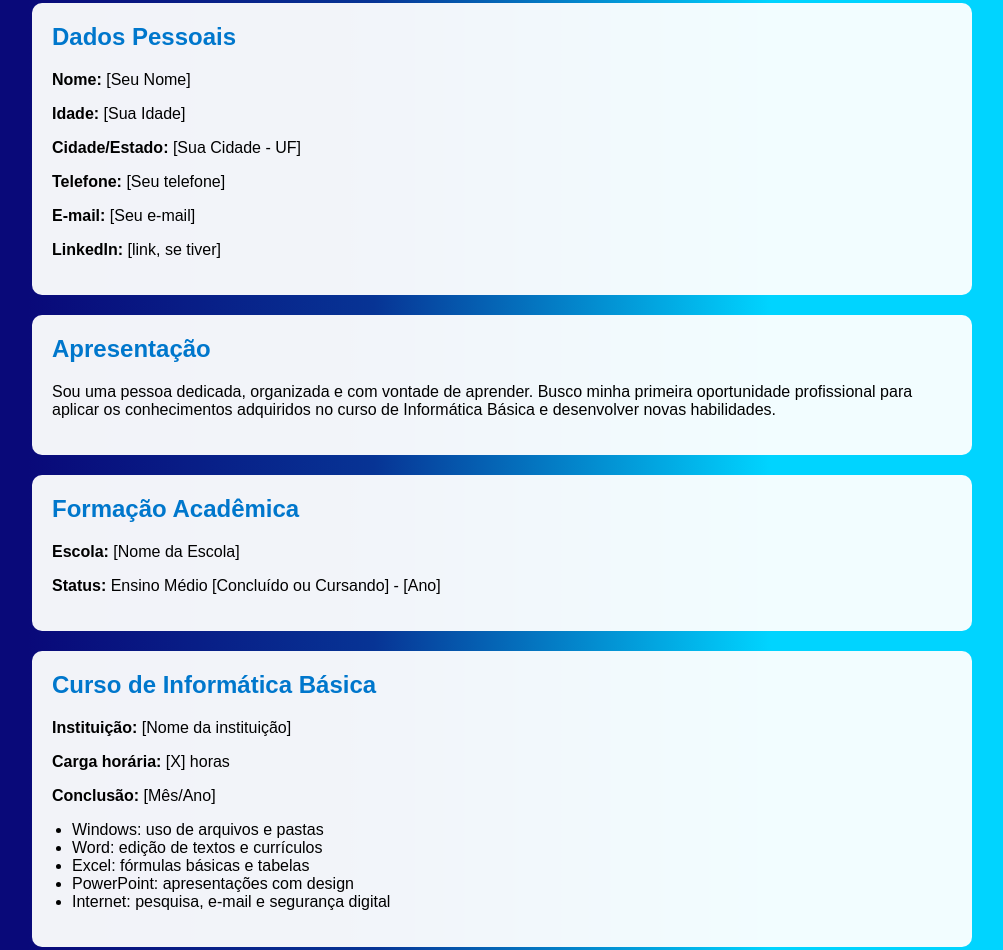
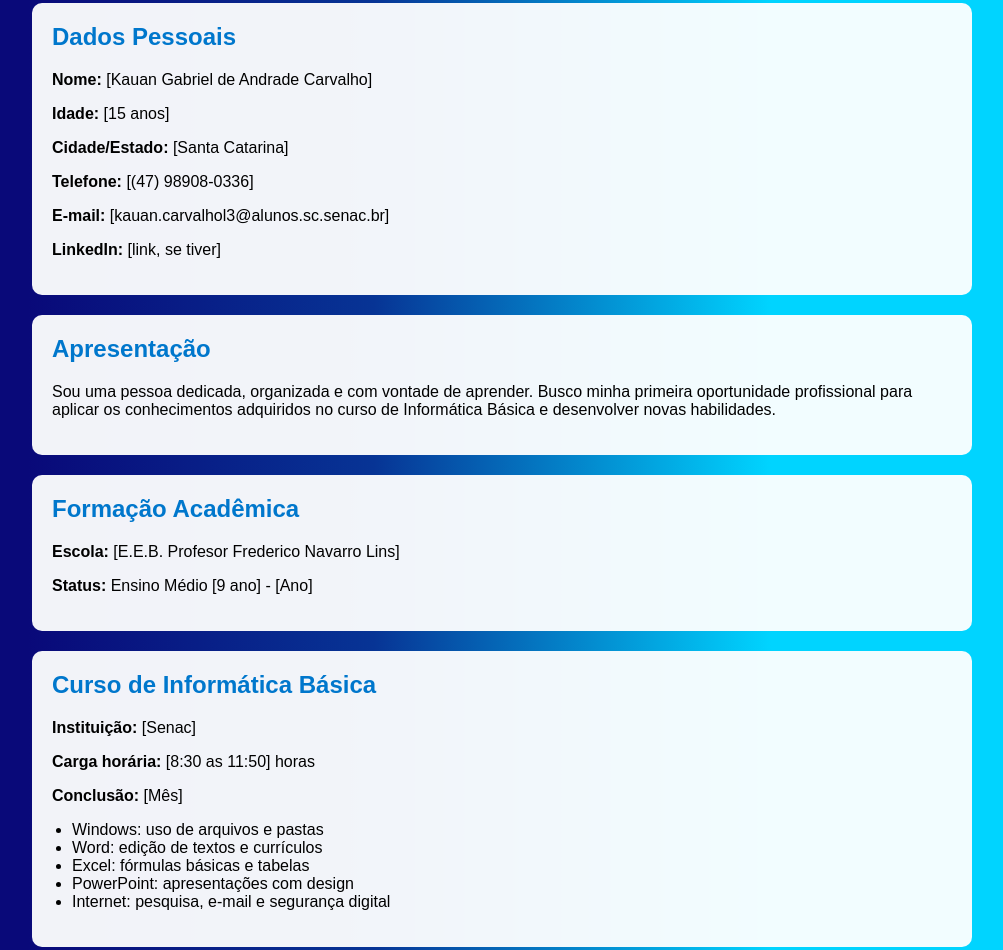
Before and after one commit to Kauan-G/sitesenac, a plain HTML site: page portfolio.html in a window 1280 px wide. Shown: the part 231-1181 px from the top of the page, without its empty margins (138-1141 px from the left). Drawn offline with Linux system fonts and the light colour scheme.

Commit message:
Update portfolio.html

```diff
--- a/portfolio.html
+++ b/portfolio.html
@@ -3,7 +3,7 @@
 <head>
   <meta charset="UTF-8" />
   <meta name="viewport" content="width=device-width, initial-scale=1.0" />
-  <title>Portfólio - [Seu Nome]</title>
+  <title>Portfólio - [Kauan Gabriel de Andrade Carvalho]</title>
   <style>
     html {
       scroll-behavior: smooth;
@@ -101,11 +101,11 @@
 
   <section id="dados">
     <h2>Dados Pessoais</h2>
-    <p><strong>Nome:</strong> [Seu Nome]</p>
-    <p><strong>Idade:</strong> [Sua Idade]</p>
-    <p><strong>Cidade/Estado:</strong> [Sua Cidade - UF]</p>
-    <p><strong>Telefone:</strong> [Seu telefone]</p>
-    <p><strong>E-mail:</strong> [Seu e-mail]</p>
+    <p><strong>Nome:</strong> [Kauan Gabriel de Andrade Carvalho]</p>
+    <p><strong>Idade:</strong> [15 anos]</p>
+    <p><strong>Cidade/Estado:</strong> [Santa Catarina]</p>
+    <p><strong>Telefone:</strong> [(47) 98908-0336]</p>
+    <p><strong>E-mail:</strong> [kauan.carvalhol3@alunos.sc.senac.br]</p>
     <p><strong>LinkedIn:</strong> [link, se tiver]</p>
   </section>
 
@@ -116,15 +116,15 @@
 
   <section id="formacao">
     <h2>Formação Acadêmica</h2>
-    <p><strong>Escola:</strong> [Nome da Escola]</p>
-    <p><strong>Status:</strong> Ensino Médio [Concluído ou Cursando] - [Ano]</p>
+    <p><strong>Escola:</strong> [E.E.B. Profesor Frederico Navarro Lins]</p>
+    <p><strong>Status:</strong> Ensino Médio [9 ano] - [Ano]</p>
   </section>
 
   <section id="cursos">
     <h2>Curso de Informática Básica</h2>
-    <p><strong>Instituição:</strong> [Nome da instituição]</p>
-    <p><strong>Carga horária:</strong> [X] horas</p>
-    <p><strong>Conclusão:</strong> [Mês/Ano]</p>
+    <p><strong>Instituição:</strong> [Senac]</p>
+    <p><strong>Carga horária:</strong> [8:30 as 11:50] horas</p>
+    <p><strong>Conclusão:</strong> [Mês]</p>
     <ul>
       <li>Windows: uso de arquivos e pastas</li>
       <li>Word: edição de textos e currículos</li>
```
